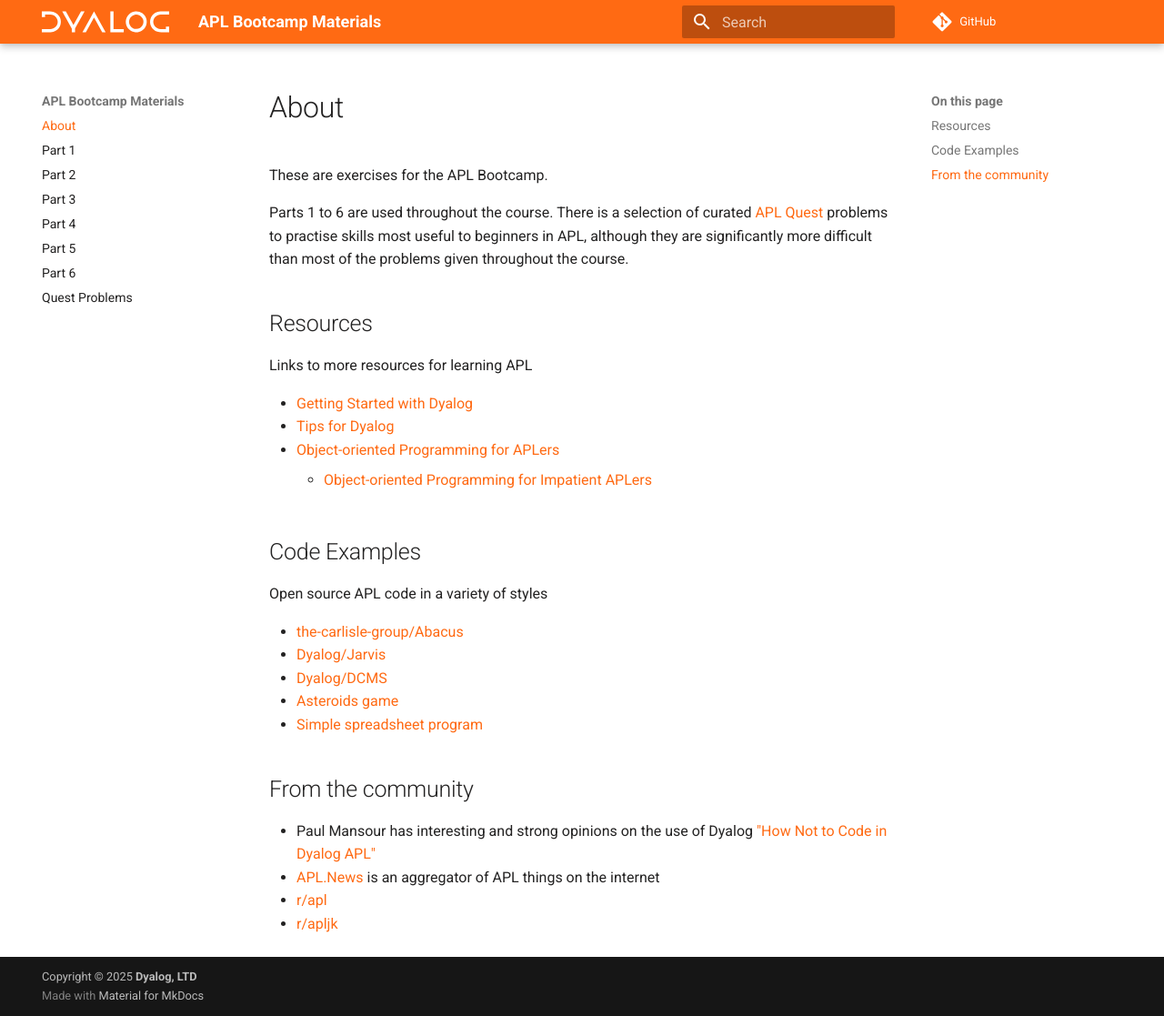
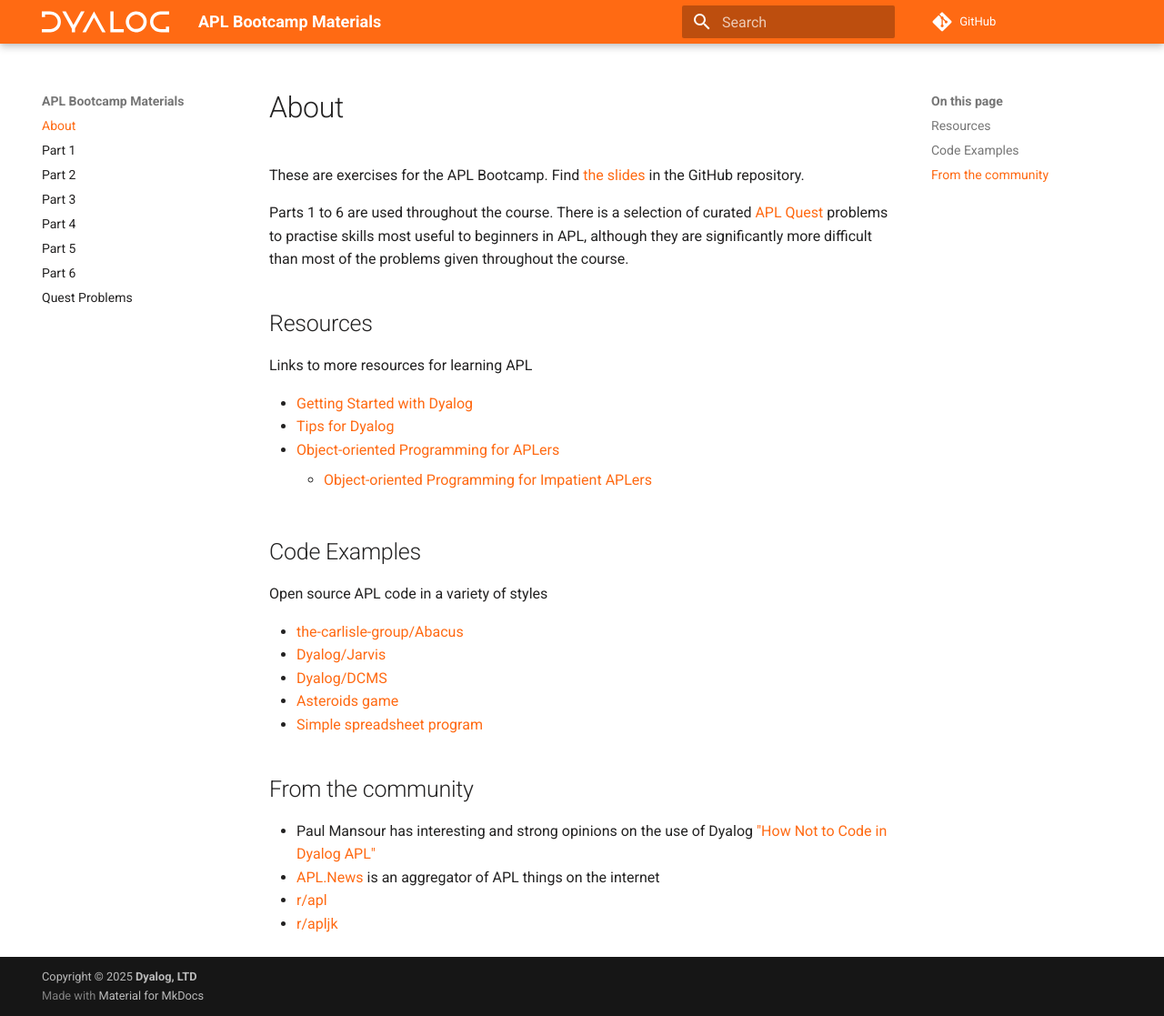
Before and after one commit to rikedyp/APLBootcamp, an MkDocs documentation site: the page built from docs/index.md, in a window 1280 px wide and 1117 px high. Shown: the whole window at 91% size. Built offline with MkDocs 1.6.1 and Material for MkDocs 9.7.7, drawn with Linux system fonts in a browser that asks for light colours; comment, search, counter and statistics services are not loaded.

Commit message:
link to slides from site

```diff
--- a/docs/index.md
+++ b/docs/index.md
@@ -1,5 +1,5 @@
 # About
-These are exercises for the APL Bootcamp.
+These are exercises for the APL Bootcamp. Find [the slides](https://github.com/rikedyp/APLBootcamp/tree/trunk/slides) in the GitHub repository.
 
 Parts 1 to 6 are used throughout the course. There is a selection of curated [APL Quest](https://apl.quest/) problems to practise skills most useful to beginners in APL, although they are significantly more difficult than most of the problems given throughout the course.
 
```
